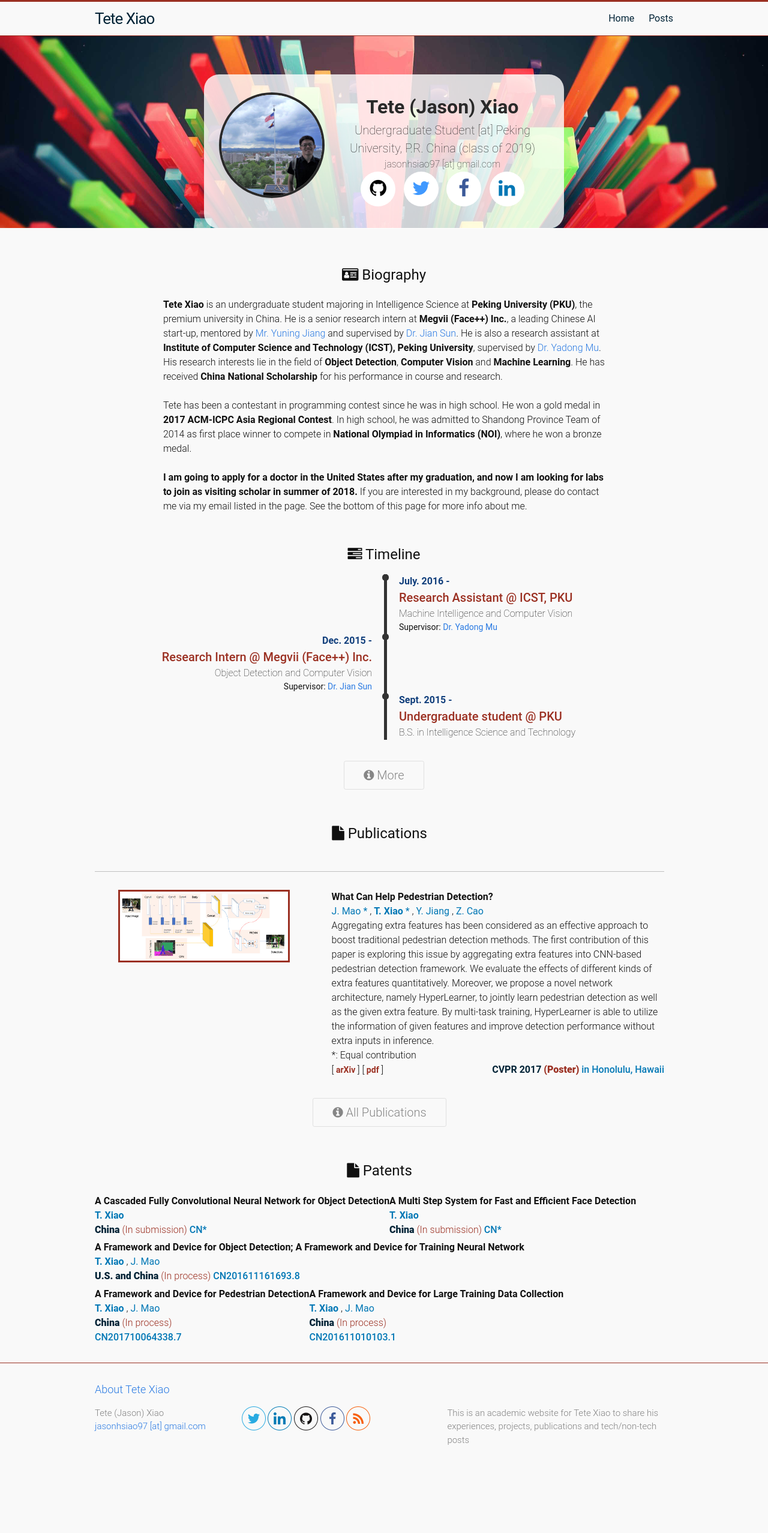
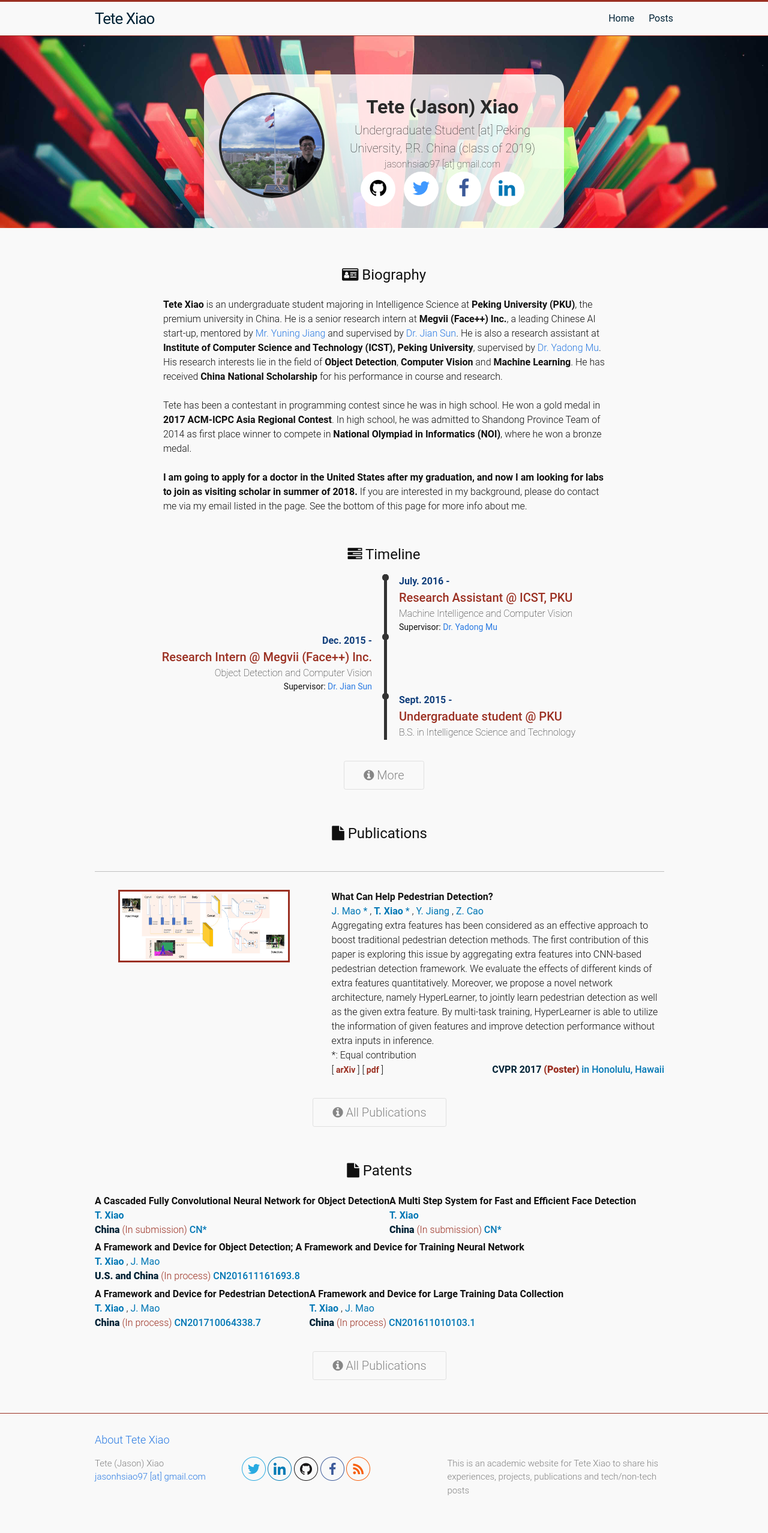
Before and after one commit to Tete-Xiao/Tete-Xiao.github.io, a Jekyll site: the page built from index.html, in a window 1280 px wide. Shown: the whole page at 60% size. Built offline with Jekyll 4.4.1, drawn with Linux system fonts in a browser that asks for light colours; before the commit the page ends 2471 px from its top, so only the background shows below that.

Commit message:
change dis

```diff
--- a/_sass/_patents.scss
+++ b/_sass/_patents.scss
@@ -18,8 +18,8 @@
 
 .pat-right {
   float:         left;
-  width: -webkit-calc(60% - (#{$spacing-unit} / 2));
-  width:         calc(60% - (#{$spacing-unit} / 2));
+  width: -webkit-calc(100% - (#{$spacing-unit} / 2));
+  width:         calc(100% - (#{$spacing-unit} / 2));
 }
 
 .pat-right > .title {
--- a/index.html
+++ b/index.html
@@ -138,6 +138,14 @@
   {% endfor %}
   </div>
 
+  <div class="button">
+    <h1 class="sm-heading text-center">
+      <a href="{{ '/publications/#publications' | prepend: site.baseurl }}">
+        <i class="fa fa-info-circle"></i> All Publications
+      </a>
+    </h1>
+  </div>
+
 </div>
 
 </div>
```
